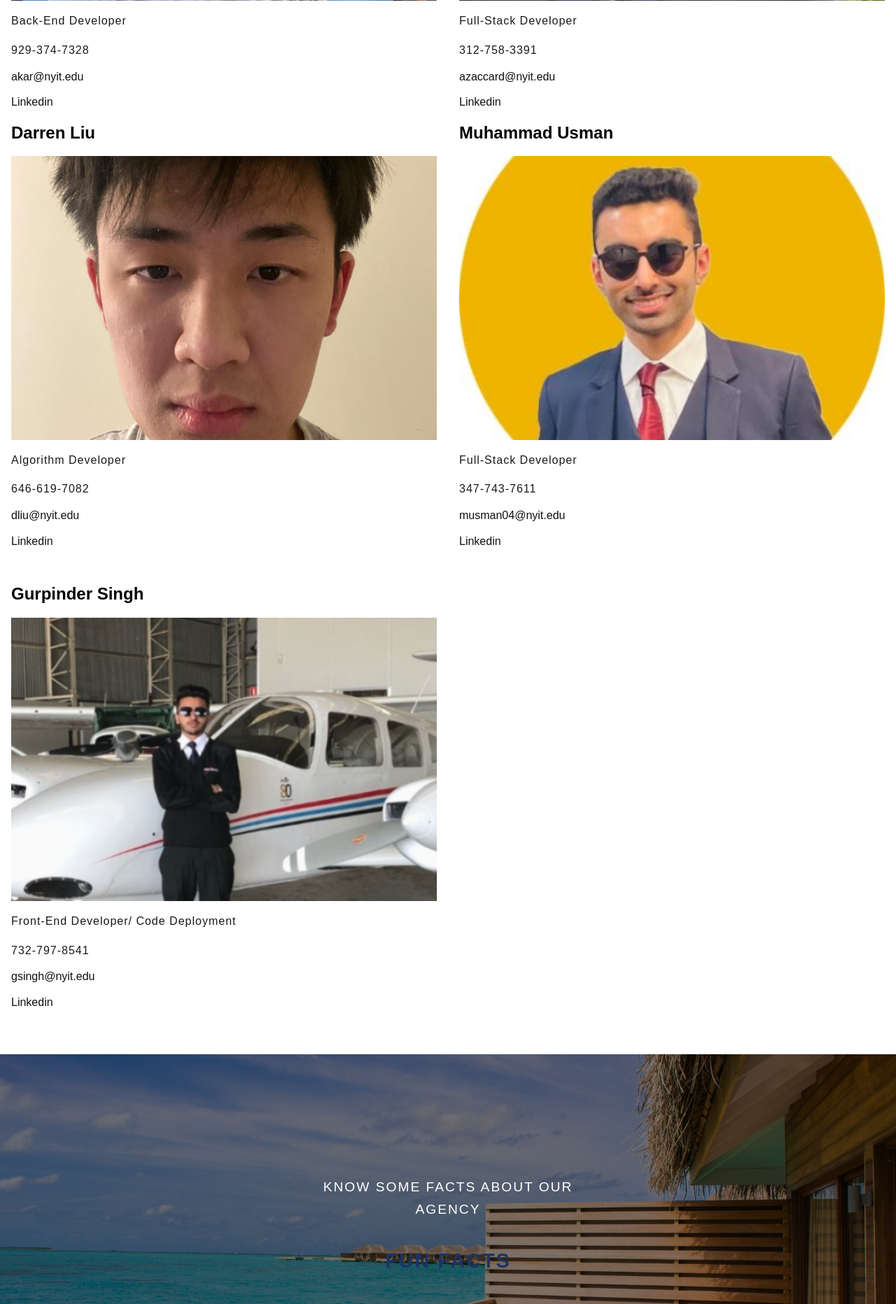
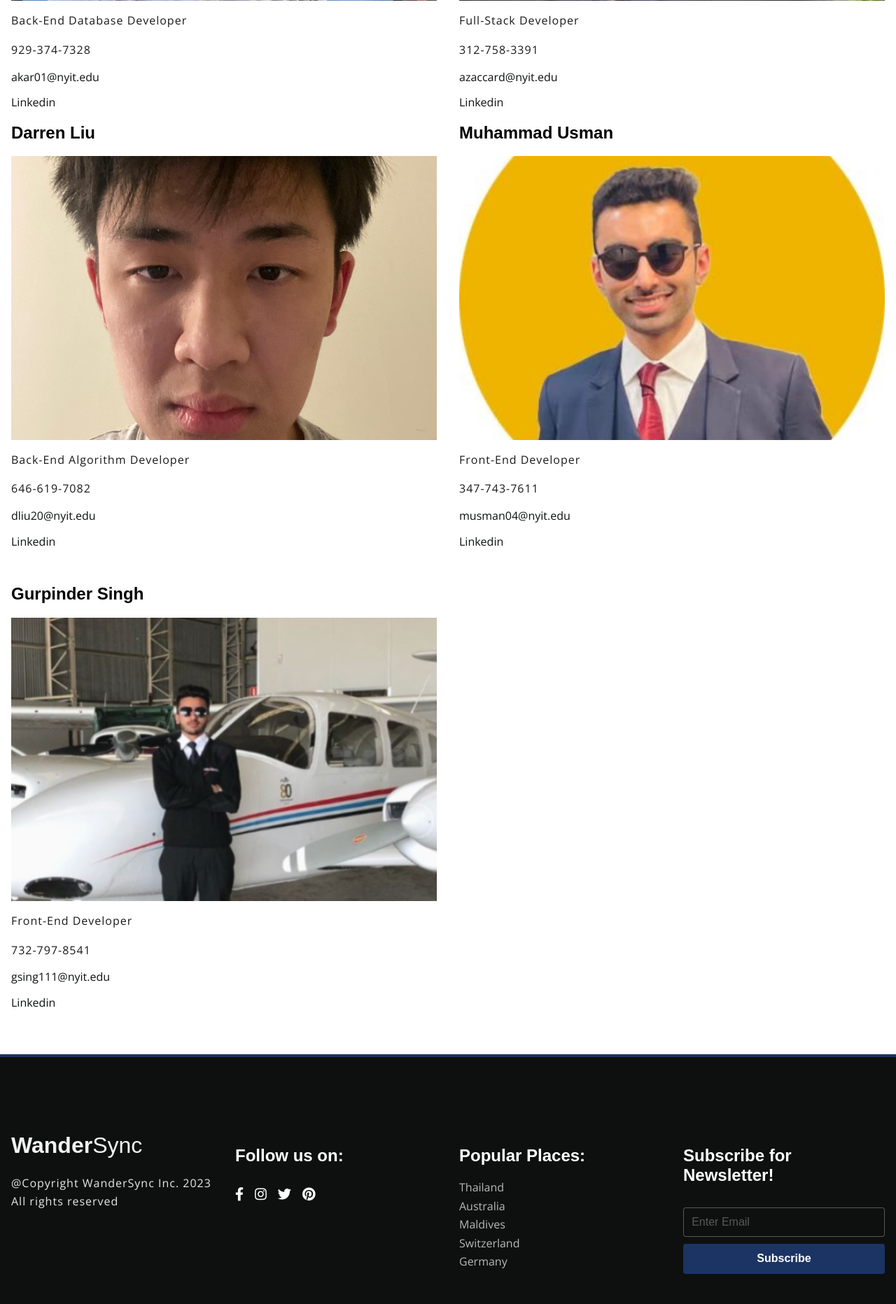
Before and after one commit to gillgurpinderr/collaborative-travel-planner, a Flask app: page /about in a window 1280 px wide. Shown: the part 1334-3198 px from the top of the page at 70% size. Run offline with Flask 3, Linux system fonts and the light colour scheme; the visitor is signed in with stand-in values (Sample User, id 1); parts of the project's set-up code (start-up, migrations or seed data) failed here and were passed over; some web fonts are replaced.

Commit message:
edit info, make cleaner

```diff
--- a/website/static/itinerary.css
+++ b/website/static/itinerary.css
@@ -19,10 +19,11 @@ h1 {
     display: flex;
     justify-content: space-between; /* Align itinerary items and delete-btn side by side */
     align-items: center;
+    flex-wrap: wrap;
     border: 1px solid #ccc;
     border-radius: 5px;
     padding: 10px;
-    margin-bottom: 10px;
+    margin: 10px;
 }
 
 .back-btn-container,
--- a/website/static/utility.css
+++ b/website/static/utility.css
@@ -112,3 +112,22 @@ img{
     -webkit-box-shadow: 0px 0px 18px -4px rgba(109, 109, 109, 0.64);
             box-shadow: 0px 0px 18px -4px rgba(109, 109, 109, 0.64);
 }
+
+.logoutButton {
+    font-family: 'Raleway', 'Open Sans', Arial, sans-serif;
+    padding: 10px 20px;
+    margin-top: 20px;
+    font-size: 16px;
+    text-decoration: none;
+    color: #fff;
+    background-color: #1c3464;
+    border: 1px solid #FFFFFF;
+    border-radius: 5px;
+    cursor: pointer;
+    transition: background-color 0.3s, opacity 0.3s;
+}
+
+.logoutButton:hover {
+    opacity: 0.8;
+    background-color: #2d416b;
+}
--- a/website/templates/about.html
+++ b/website/templates/about.html
@@ -6,6 +6,7 @@
         <title>WanderSync</title>
         <meta name="description" content="">
         <meta name="viewport" content="width=device-width, initial-scale=1">
+        <link href="https://fonts.googleapis.com/css?family=Open+Sans" rel="stylesheet">
         <!-- font awesome cdn -->
         <link rel="stylesheet" href="https://cdnjs.cloudflare.com/ajax/libs/font-awesome/5.15.3/css/all.min.css" integrity="sha512-iBBXm8fW90+nuLcSKlbmrPcLa0OT92xO1BIsZ+ywDWZCvqsWgccV3gFoRBv0z+8dLJgyAHIhR35VZc2oM/gI1w==" crossorigin="anonymous" referrerpolicy="no-referrer" />
         <!-- fonts -->
@@ -76,7 +77,7 @@
             <div class = "container">
                 <div class = "header-title">
                     <h1>About</h1>
-                    <p>We offer the best prices for vactions, hotels, and activities across the globe for more than 10 years. </p>
+                    <p>WanderSync is a collaborative travel planner that uses data science to suggest recommendations.</p>
                 </div>
             </div>
         </header>
@@ -94,9 +95,9 @@
                     <div class = "about-left my-2">
                         <h2>Anurag Kar</h2>
                         <img src = "static/images/anurag.jpg" alt = "about img">
-                        <p class = "text">Back-End Developer</p>
+                        <p class = "text">Back-End Database Developer</p>
                         <p class = "text">929-374-7328</p>
-                        <a href="mailto: akar01@nyit.edu">akar@nyit.edu</a><br><br>
+                        <a href="mailto: akar01@nyit.edu">akar01@nyit.edu</a><br><br>
                         <a href="https://www.linkedin.com/in/anuragcar">Linkedin</a>
                     </div>
                     <div class = "about-center">
@@ -104,7 +105,7 @@
                         <img src = "static/images/anthony.jpg" alt = "about img">
                         <p class = "text">Full-Stack Developer</p>
                         <p class = "text">312-758-3391</p>
-                         <a href="mailto: azaccard01@nyit.edu">azaccard@nyit.edu</a><br><br>
+                         <a href="mailto: azaccard@nyit.edu">azaccard@nyit.edu</a><br><br>
                         <a href="https://www.linkedin.com/in/anthony-zaccardi-a4a73013b/">Linkedin</a>
                     </div>
             </div>
@@ -112,15 +113,15 @@
                     <div class = "about-left my-2">
                         <h2>Darren Liu</h2>
                         <img src = "static/images/darren.jpg" alt = "about img">
-                        <p class = "text">Algorithm Developer</p>
+                        <p class = "text">Back-End Algorithm Developer</p>
                         <p class = "text">646-619-7082</p>
-                        <a href = "mailto: dliu20@nyit.edu" >dliu@nyit.edu</a><br><br>
+                        <a href = "mailto: dliu20@nyit.edu" >dliu20@nyit.edu</a><br><br>
                         <a href = "https://www.linkedin.com/in/darren-liu-2b36191b3/" >Linkedin</a>
                     </div>
                     <div class = "about-center">
                         <h2>Muhammad Usman</h2>
                         <img src = "static/images/muhammad.jpg" alt = "about img">
-                        <p class = "text">Full-Stack Developer</p>
+                        <p class = "text">Front-End Developer</p>
                         <p class = "text">347-743-7611</p>
                           <a href = "mailto: musman04@nyit.edu">musman04@nyit.edu</a><br><br>
                         <a href = "http://linkedin.com/in/muhammusman/">Linkedin </a>
@@ -128,60 +129,16 @@
                      <div class = "about-left my-2">
                         <h2>Gurpinder Singh</h2>
                         <img src = "static/images/gurpinder.jpg" alt = "about img">
-                        <p class = "text">Front-End Developer/ Code Deployment</p>
+                        <p class = "text">Front-End Developer</p>
                         <p class = "text">732-797-8541</p>
-                         <a href="mailto: gsingh@nyit.edu">gsingh@nyit.edu</a><br><br>
+                         <a href="mailto: gsing111@nyit.edu">gsing111@nyit.edu</a><br><br>
                          <a href = "https://www.linkedin.com/in/mrgsingh/">Linkedin</a>
                     </div>
             </div>
             </div>
         </section>
         <!-- end of about section -->
-
-        <!-- facts section -->
-        <section id = "facts" class = "py-4 flex">
-            <div class = "container">
-                <div class = 'title-wrap'>
-                    <span class = "sm-title">know some facts about our agency</span>
-                    <h2 class = "lg-title">fun facts</h2>
-                </div>
-
-                <div class = "facts-row">
-                    <div class = "facts-item">
-                        <span class = "fas fa-camera-retro facts-icon"></span>
-                        <div class = "facts-info">
-                            <strong>1220</strong>
-                            <p class = "text">photos taken</p>
-                        </div>
-                    </div>
-
-                    <div class = "facts-item">
-                        <span class = "fas fa-umbrella-beach  facts-icon"></span>
-                        <div class = "facts-info">
-                            <strong>450</strong>
-                            <p class = "text">beaches visited</p>
-                        </div>
-                    </div>
-
-                    <div class = "facts-item">
-                        <span class = "fas fa-mountain facts-icon"></span>
-                        <div class = "facts-info">
-                            <strong>84</strong>
-                            <p class = "text">mountains climbed</p>
-                        </div>
-                    </div>
-
-                    <div class = "facts-item">
-                        <span class = "fas fa-ship facts-icon"></span>
-                        <div class = "facts-info">
-                            <strong>120</strong>
-                            <p class = "text">cruises organized</p>
-                        </div>
-                    </div>
-                </div>
-            </div>
         </section>
-        <!-- end of facts section -->
 
 
         <!-- footer -->
@@ -191,35 +148,30 @@
                     <a href = "{{ url_for('auth.protected') }}" class = "site-brand">
                         Wander<span>Sync</span>
                     </a>
-                    <p class = "text">@Copyright WanderSync.Inc 2023. All rights reserved</p>
+                    <p class = "text">@Copyright WanderSync Inc. 2023 All rights reserved</p>
                 </div>
 
                 <div class = "footer-item">
                     <h2>Follow us on: </h2>
                     <ul class = "social-links">
                         <li>
-                            <a href = "#">
+                            <a href = "facebook.com">
                                 <i class = "fab fa-facebook-f"></i>
                             </a>
                         </li>
                         <li>
-                            <a href = "#">
+                            <a href = "instagram.com">
                                 <i class = "fab fa-instagram"></i>
                             </a>
                         </li>
                         <li>
-                            <a href = "#">
+                            <a href = "x.com">
                                 <i class = "fab fa-twitter"></i>
                             </a>
                         </li>
                         <li>
-                            <a href = "#">
+                            <a href = "pinterest.com">
                                 <i class = "fab fa-pinterest"></i>
-                            </a>
-                        </li>
-                        <li>
-                            <a href = "#">
-                                <i class = "fab fa-google-plus"></i>
                             </a>
                         </li>
                     </ul>
@@ -228,7 +180,7 @@
                 <div class = "footer-item">
                     <h2>Popular Places:</h2>
                     <ul>
-                         <li><a href = "{{ url_for('auth.recommendation') }}">Thailand</a></li>
+                        <li><a href = "{{ url_for('auth.recommendation') }}">Thailand</a></li>
                         <li><a href = "{{ url_for('auth.recommendation') }}">Australia</a></li>
                         <li><a href = "{{ url_for('auth.recommendation') }}">Maldives</a></li>
                         <li><a href = "{{ url_for('auth.recommendation') }}">Switzerland</a></li>
--- a/website/templates/itinerary.html
+++ b/website/templates/itinerary.html
@@ -46,6 +46,7 @@
                 <p><strong>Address:</strong> {{ itinerary.address }}</p>
                 <p><strong>Start Date:</strong> {{ itinerary.start_date }}</p>
                 <p><strong>End Date:</strong> {{ itinerary.end_date }}</p>
+                <p><strong>Members:</strong> {{ itinerary.members }}</p>
                 <form method="POST">
                     <input type="hidden" name="itinerary_id" value="{{ itinerary.id }}">
                     <div class="delete-btn-container">
--- a/website/templates/protected.html
+++ b/website/templates/protected.html
@@ -7,6 +7,7 @@
         <title>WanderSync</title>
         <meta name="description" content="">
         <meta name="viewport" content="width=device-width, initial-scale=1">
+        <link href="https://fonts.googleapis.com/css?family=Open+Sans" rel="stylesheet">
         <!-- font awesome cdn -->
         <link rel="stylesheet" href="https://cdnjs.cloudflare.com/ajax/libs/font-awesome/5.15.3/css/all.min.css" integrity="sha512-iBBXm8fW90+nuLcSKlbmrPcLa0OT92xO1BIsZ+ywDWZCvqsWgccV3gFoRBv0z+8dLJgyAHIhR35VZc2oM/gI1w==" crossorigin="anonymous" referrerpolicy="no-referrer" />
         <!-- fonts -->
@@ -89,7 +90,7 @@
             <div class = "container">
                 <div class = "header-title">
                     <h1>Hello{{ name }}!</h1>
-                    <p>WanderSynch offers travel destination's across the globe, with recommendations for activities based off of your likes and interests. </p>
+                    <p>WanderSync offers travel destination's across the globe, with recommendations for locations based off of your interests. </p>
                 </div>
                 <div class = "header-form">
                     <h2>Choose your Travel location:</h2>
@@ -252,7 +253,7 @@
                     <a href = "{{ url_for('auth.protected') }}" class = "site-brand">
                         Wander<span>Sync</span>
                     </a>
-                    <p class = "text">@Copyright WanderSync.Inc 2023. All rights reserved</p>
+                    <p class = "text">@Copyright WanderSync Inc. 2023 All rights reserved</p>
                 </div>
 
                 <div class = "footer-item">
```
Also changed, not shown: website/static/WanderSync.css (+23 -4 lines), website/static/style.css (+19 -0 lines), website/static/styles.css (+19 -0 lines), website/templates/contact.html (+7 -6 lines), website/static/images/WanderSync.jpeg (renamed from website/static/WanderSync.jpeg).
